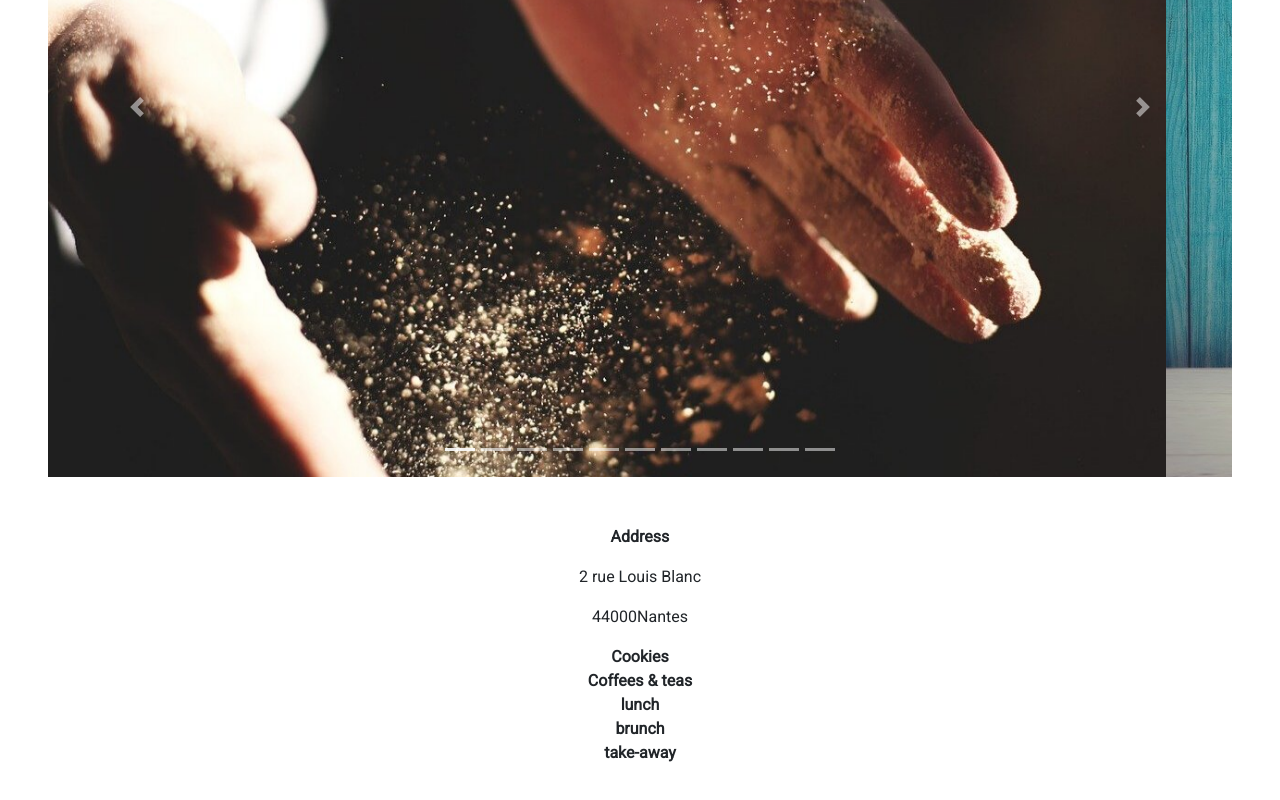
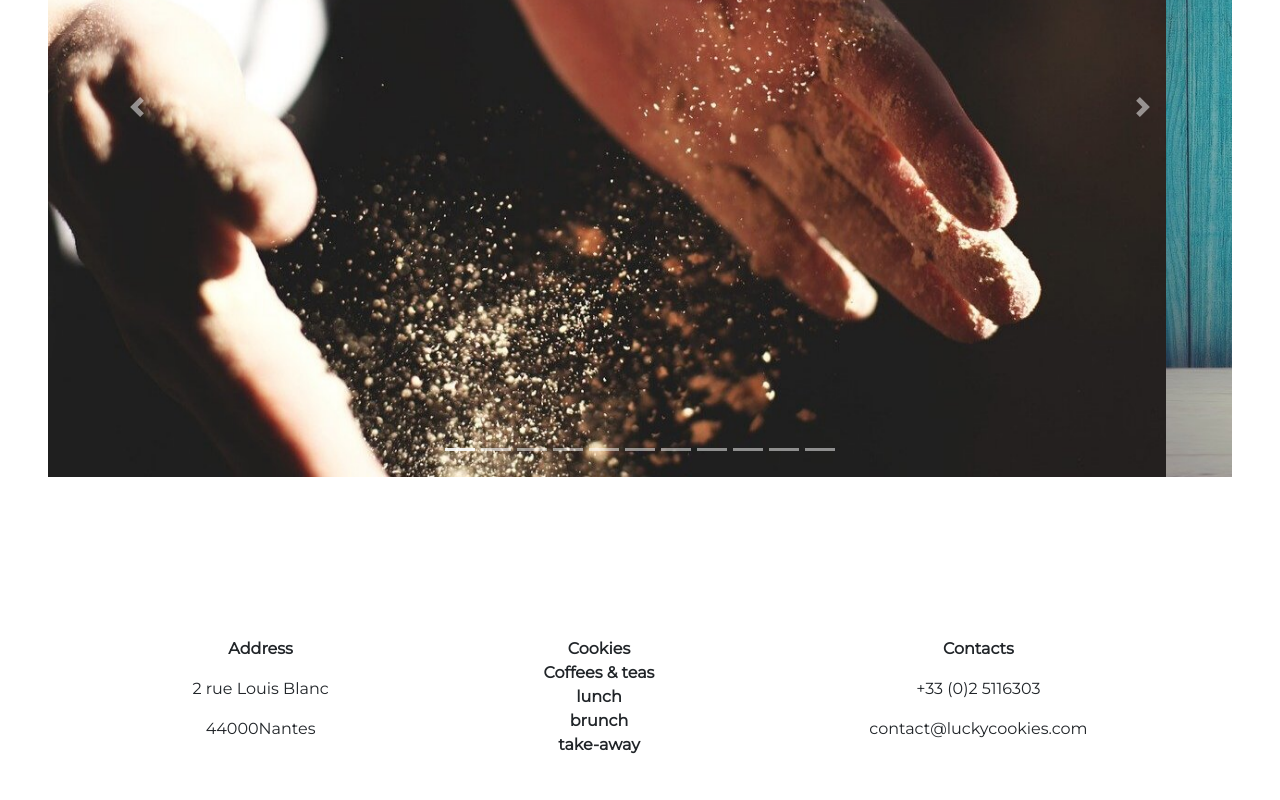
Before and after one commit to nicholas570/lucky-cookies, a React (Create React App) app: page / in a window 1280 px wide. Shown: the part 468-1268 px from the top of the page. Before the commit the page ends 1233 px from the top, so only its background shows below. Built offline with nearby package versions, Linux system fonts and the light colour scheme; the HTML template or start-up script is replaced by a standard one.

Commit message:
main info component done

```diff
--- a/public/data.json
+++ b/public/data.json
@@ -2,15 +2,15 @@
   "main": {
     "brand": "Lucky Cookies",
     "motto": "Homemade food & brewed coffee",
-    "description": "Cookie bakery & coffee shop",
-    "contact": {
+    "description": "Cookie bakery & coffee shop"
+  },
+  "contacts": {
     "mail": "contact@luckycookies.com",
     "phone": "+33 (0)2 5116303"
   },
   "openings": {
     "days": "7/7",
     "hours": "8:00 - 18-00"
-    }
   },
   "address": {
     "place": "Ile de Nantes",
--- a/src/App.jsx
+++ b/src/App.jsx
@@ -14,6 +14,7 @@ function App() {
   const [pics, setPics] = useState([]);
   const [offers, setOffers] = useState([]);
   const [address, setAddress] = useState([]);
+  const [contacts, setContacts] = useState([]);
 
   const fetchData = async () => {
     await axios
@@ -26,6 +27,7 @@ function App() {
         setPics(res.data.pics_carousel);
         setOffers(res.data.offers);
         setAddress(res.data.address);
+        setContacts(res.data.contacts);
       })
       .catch((err) => alert(err.message));
   };
@@ -44,6 +46,7 @@ function App() {
         pics={pics}
         offers={offers}
         address={address}
+        contacts={contacts}
       />
     </div>
   );
--- a/src/Routerz.jsx
+++ b/src/Routerz.jsx
@@ -5,7 +5,7 @@ import { BrowserRouter as Router, Switch, Route } from 'react-router-dom';
 import Home from './views/Home';
 
 function Routerz(props) {
-  const { main, content, shop, goods, pics, offers, address } = props;
+  const { main, content, shop, goods, pics, offers, address, contacts } = props;
 
   return (
     <Router>
@@ -19,6 +19,7 @@ function Routerz(props) {
             pics={pics}
             offers={offers}
             address={address}
+            contacts={contacts}
           />
         </Route>
       </Switch>
@@ -34,6 +35,7 @@ Routerz.propTypes = {
   pics: PropTypes.shape.isRequired,
   offers: PropTypes.shape.isRequired,
   address: PropTypes.shape.isRequired,
+  contacts: PropTypes.shape.isRequired,
 };
 
 export default Routerz;
--- a/src/components/home/Address.jsx
+++ b/src/components/home/Address.jsx
@@ -5,7 +5,7 @@ function Address(props) {
   const { address } = props;
 
   return (
-    <div>
+    <div className="mt-5">
       <p className="font-weight-bold">Address</p>
       <p>{address.street}</p>
       <p>
--- a/src/components/home/Carousel.jsx
+++ b/src/components/home/Carousel.jsx
@@ -14,7 +14,7 @@ function CarouselComponent(props) {
             <img
               className="d-block w-100 h-75"
               src={`/assets/images/caroussel/${pic.image}`}
-              alt="First slide"
+              alt={pic.id}
             />
           </Carousel.Item>
         );
@@ -24,7 +24,7 @@ function CarouselComponent(props) {
 }
 
 CarouselComponent.propTypes = {
-  pics: PropTypes.arrayOf(PropTypes.string).isRequired,
+  pics: PropTypes.arrayOf(PropTypes.object).isRequired,
 };
 
 export default CarouselComponent;
--- /dev/null
+++ b/src/components/home/Contacts.jsx
@@ -0,0 +1,22 @@
+import React from 'react';
+import PropTypes from 'prop-types';
+
+function Contacts(props) {
+  const { contacts } = props;
+
+  return (
+    <div className="mt-5">
+      <p className="font-weight-bold">Contacts</p>
+      <p>{contacts.phone}</p>
+      <p>{contacts.mail}</p>
+    </div>
+  );
+}
+
+Contacts.propTypes = {
+  contacts: PropTypes.shape.isRequired,
+  mail: PropTypes.shape.isRequired,
+  phone: PropTypes.shape.isRequired,
+};
+
+export default Contacts;
--- a/src/components/home/Offers.jsx
+++ b/src/components/home/Offers.jsx
@@ -5,7 +5,7 @@ function Offers(props) {
   const { offers } = props;
 
   return (
-    <div>
+    <div className="mt-5">
       {offers.map((offer) => {
         return (
           <p className="font-weight-bold m-0" key={offer.id}>
--- a/src/containers/home/MainInfo.jsx
+++ b/src/containers/home/MainInfo.jsx
@@ -1,16 +1,25 @@
 import React from 'react';
 import PropTypes from 'prop-types';
 
+import Jumbotron from 'react-bootstrap/Jumbotron';
+import Container from 'react-bootstrap/Container';
+
 import Offers from '../../components/home/Offers';
 import Address from '../../components/home/Address';
+import Contacts from '../../components/home/Contacts';
 
 function MainInfo(props) {
-  const { offers, address } = props;
+  const { offers, address, contacts } = props;
 
   return (
     <div>
-      <Address address={address} />
-      <Offers offers={offers} />
+      <Jumbotron fluid>
+        <Container className="d-flex flex-column flex-md-row justify-content-around">
+          <Address address={address} />
+          <Offers offers={offers} />
+          <Contacts contacts={contacts} />
+        </Container>
+      </Jumbotron>
     </div>
   );
 }
@@ -18,6 +27,7 @@ function MainInfo(props) {
 MainInfo.propTypes = {
   address: PropTypes.shape.isRequired,
   offers: PropTypes.shape.isRequired,
+  contacts: PropTypes.shape.isRequired,
 };
 
 export default MainInfo;
--- a/src/scss/app.scss
+++ b/src/scss/app.scss
@@ -1,6 +1,8 @@
-@import url('https://fonts.googleapis.com/css2?family=Roboto&display=swap');
+@import url('https://fonts.googleapis.com/css2?family=Montserrat&display=swap');
 
-$font-family-sans-serif: Roboto, sans-serif;
+$font-family-sans-serif: Montserrat, sans-serif;
+$light: #ffffff;
 $dark: black;
+$jumbotron-bg: #ffffff;
 
 @import '~bootstrap/scss/bootstrap';
--- a/src/views/Home.jsx
+++ b/src/views/Home.jsx
@@ -6,13 +6,13 @@ import Carousel from '../components/home/Carousel';
 import MainInfo from '../containers/home/MainInfo';
 
 function Home(props) {
-  const { main, pics, offers, address } = props;
+  const { main, pics, offers, address, contacts } = props;
 
   return (
     <>
       <Navbar main={main} />
       <Carousel pics={pics} />
-      <MainInfo address={address} offers={offers} />
+      <MainInfo address={address} offers={offers} contacts={contacts} />
     </>
   );
 }
@@ -22,6 +22,7 @@ Home.propTypes = {
   pics: PropTypes.shape.isRequired,
   offers: PropTypes.shape.isRequired,
   address: PropTypes.shape.isRequired,
+  contacts: PropTypes.shape.isRequired,
 };
 
 export default Home;
```
Lines whose indentation alone changed are shown as unchanged.
